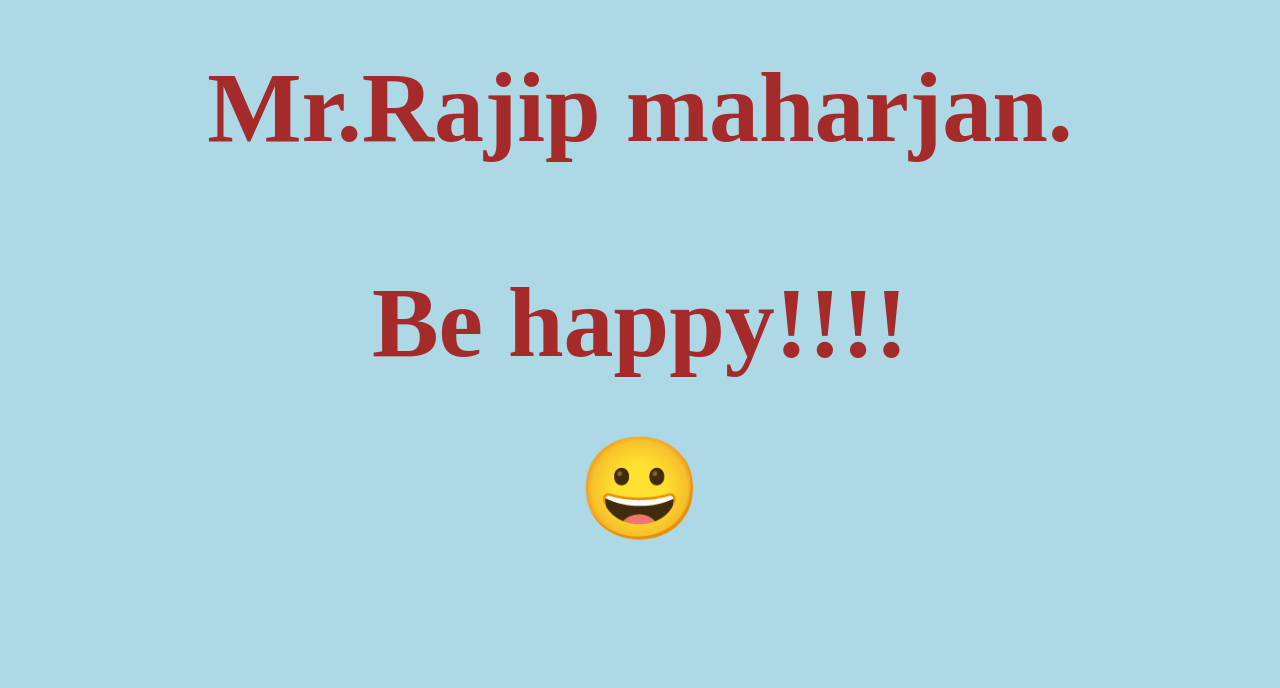
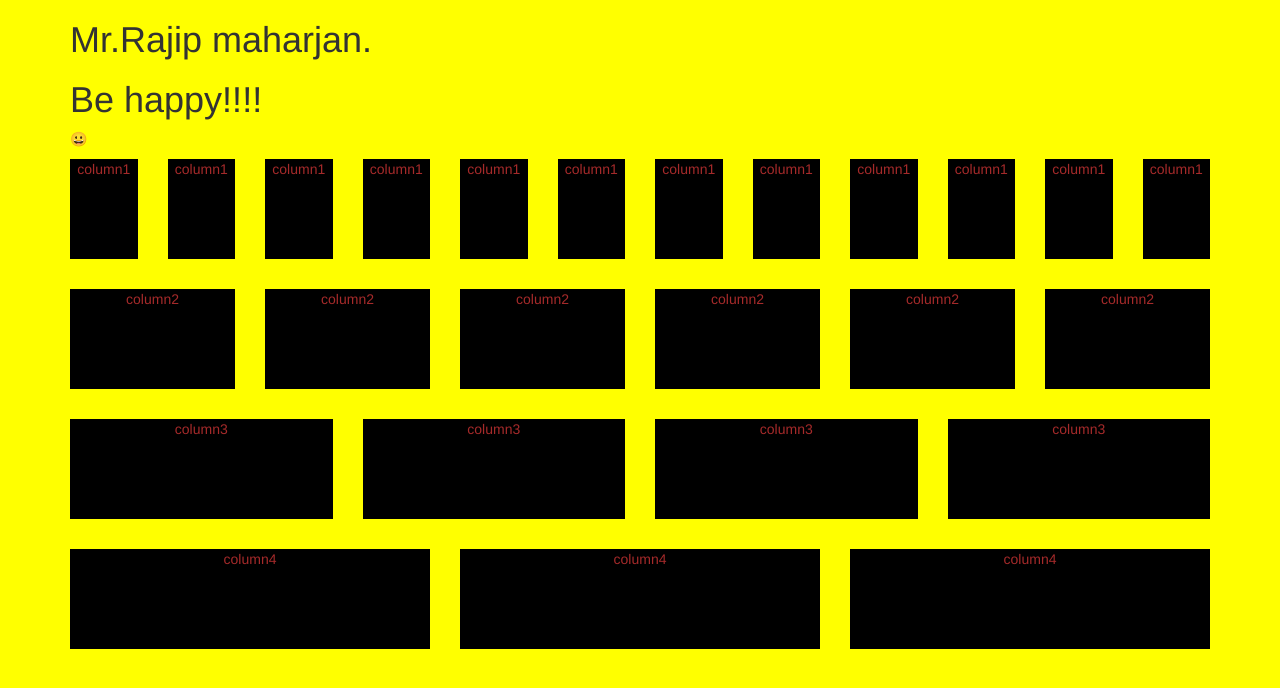
Before and after one commit to rajipmhz/my-project, a plain HTML site: page index.html in a window 1280 px wide. Drawn offline with nearby package versions, Linux system fonts and the light colour scheme.

Commit message:
bootstrap

```diff
--- a/index.html
+++ b/index.html
@@ -5,11 +5,145 @@
     <meta http-equiv="X-UA-Compatible" content="IE=edge">
     <meta name="viewport" content="width=device-width, initial-scale=1.0">
     <title>project</title>
+
+<link rel="stylesheet" href="https://cdn.jsdelivr.net/npm/bootstrap@3.4.1/dist/css/bootstrap.min.css" integrity="sha384-HSMxcRTRxnN+Bdg0JdbxYKrThecOKuH5zCYotlSAcp1+c8xmyTe9GYg1l9a69psu" crossorigin="anonymous">
     <link rel="stylesheet" href="style.css">
 </head>
 <body>
+    <div class="container">
     <h1>Mr.Rajip maharjan.</h1>
     <h1>Be happy!!!!</h1>
     <p>&#128512;</p>
+    <div class="row">
+
+        <div class="col-lg-1">
+            <div class="my-column">
+              <div class="my-column">
+            column1
+            </div>
+            </div>
+        </div>
+        <div class="col-lg-1">
+              <div class="my-column">
+            column1
+            </div>
+        </div>
+        <div class="col-lg-1">
+              <div class="my-column">
+            column1
+            </div>
+        </div>
+        <div class="col-lg-1">
+              <div class="my-column">
+            column1
+            </div>
+        </div>
+        <div class="col-lg-1">
+              <div class="my-column">
+            column1
+            </div>
+        </div>
+        <div class="col-lg-1">
+              <div class="my-column">
+            column1
+            </div>
+        </div>
+        <div class="col-lg-1">
+              <div class="my-column">
+            column1
+            </div>
+        </div>
+        <div class="col-lg-1">
+              <div class="my-column">
+            column1
+            </div>
+        </div>
+        <div class="col-lg-1">
+              <div class="my-column">
+            column1
+            </div>
+        </div>
+        <div class="col-lg-1">
+              <div class="my-column">
+            column1
+            </div>
+        </div>
+        <div class="col-lg-1">
+              <div class="my-column">
+            column1
+            </div>
+        </div>
+        <div class="col-lg-1">
+              <div class="my-column">
+            column1
+            </div>
+        </div>
+        <div class="col-lg-2">
+            <div class="my-column">
+                column2
+                </div>
+        </div>
+        <div class="col-lg-2">
+              <div class="my-column">
+                column2
+                </div>
+        </div>
+        <div class="col-lg-2">
+              <div class="my-column">
+                column2
+                </div>
+        </div>
+        <div class="col-lg-2">
+              <div class="my-column">
+                column2
+                </div>
+        </div>
+        <div class="col-lg-2">
+              <div class="my-column">
+                column2
+                </div>
+        </div>
+        <div class="col-lg-2">
+              <div class="my-column">
+                column2
+                </div>
+        </div>
+        <div class="col-lg-3">
+            <div class="my-column">
+                column3
+                </div>
+        </div>
+        <div class="col-lg-3">
+            <div class="my-column">
+            column3
+        </div>
+        </div>
+        <div class="col-lg-3">
+                    <div class="my-column">
+            column3
+        </div>
+        </div>
+        <div class="col-lg-3">
+                    <div class="my-column">
+            column3
+        </div>
+        </div>
+        <div class="col-lg-4">
+            <div class="my-column">
+                column4
+            </div>
+        </div>
+        <div class="col-lg-4">
+            <div class="my-column">
+                column4
+            </div>
+        </div>
+        <div class="col-lg-4">
+            <div class="my-column">
+                column4
+            </div>
+        </div>
+    </div>
+</div>
 </body>
 </html>
--- a/style.css
+++ b/style.css
@@ -3,15 +3,13 @@
     padding: 0;
 }
 body{
-    background-color:lightblue;
+    background-color: yellow;
 }
-h1{
+.my-column{
+    background:black;
     text-align: center;
-    color: brown;
-    padding: 50px;
-    font-size: 100px;
+    min-height: 100px;
+    margin-bottom: 30px;
+    color:brown;
+
 }
-p{
-    text-align: center;
-    font-size: 100px;
-}
```
